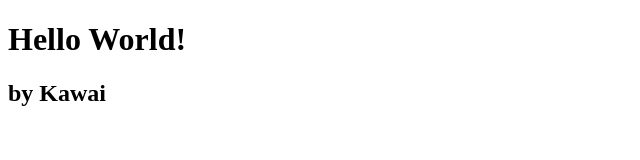
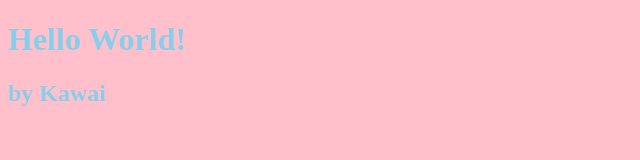
Before and after one commit to kawaiww/FID4217, a plain HTML site: page index.html in a window 1280 px wide. Shown: the whole page, without its empty margins (0-640 px from the left). Drawn offline with Linux system fonts and the light colour scheme.

Commit message:
Update index.html

```diff
--- a/index.html
+++ b/index.html
@@ -4,7 +4,13 @@
     <title>
       Kawai
     </title>
-
+<style>
+  body {
+    background-color:pink;
+    fort-family:Arial;
+    color:skyblue;
+  }
+</style>
   </head>
   <body>
     <h1>Hello World!</h1>
```
